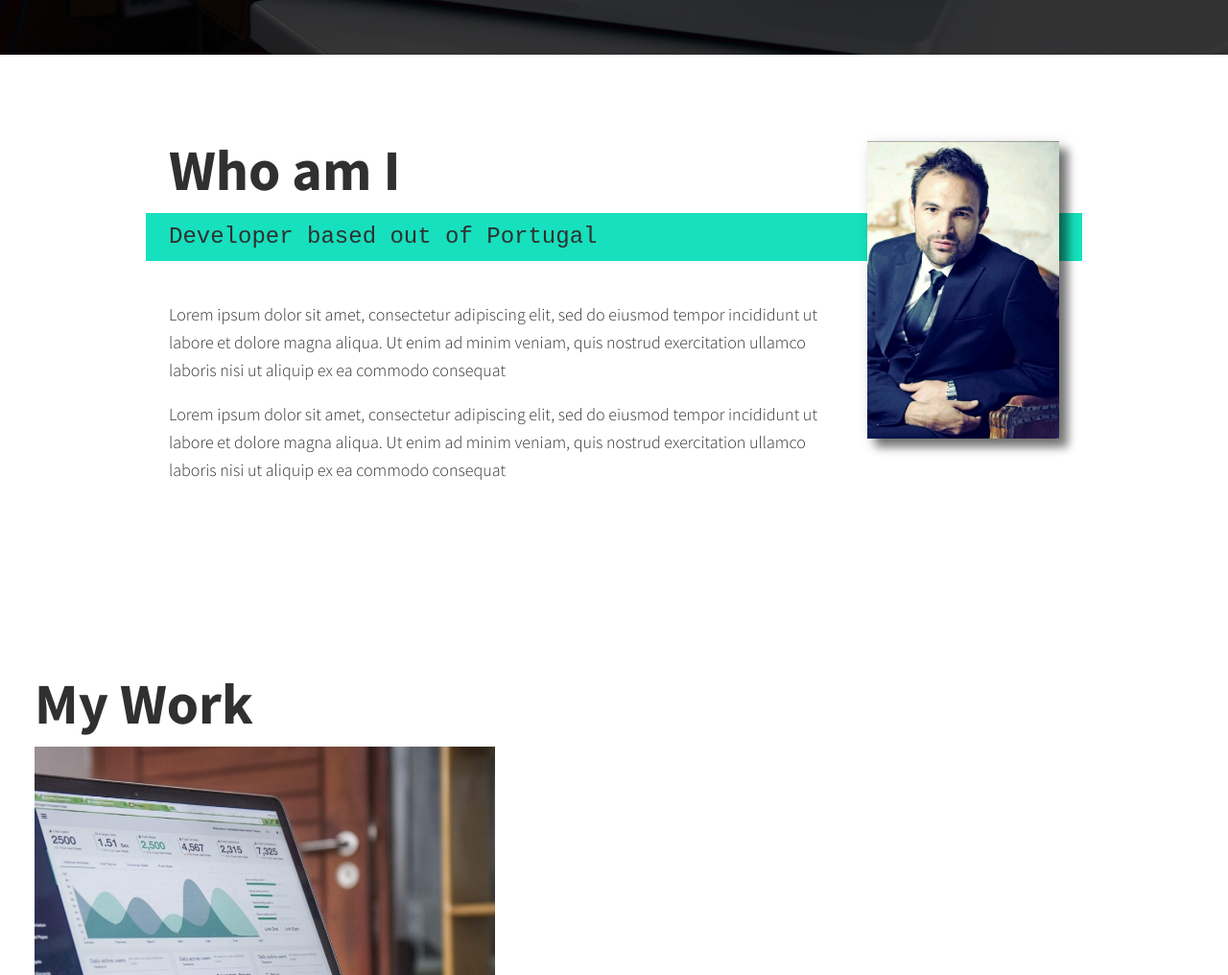
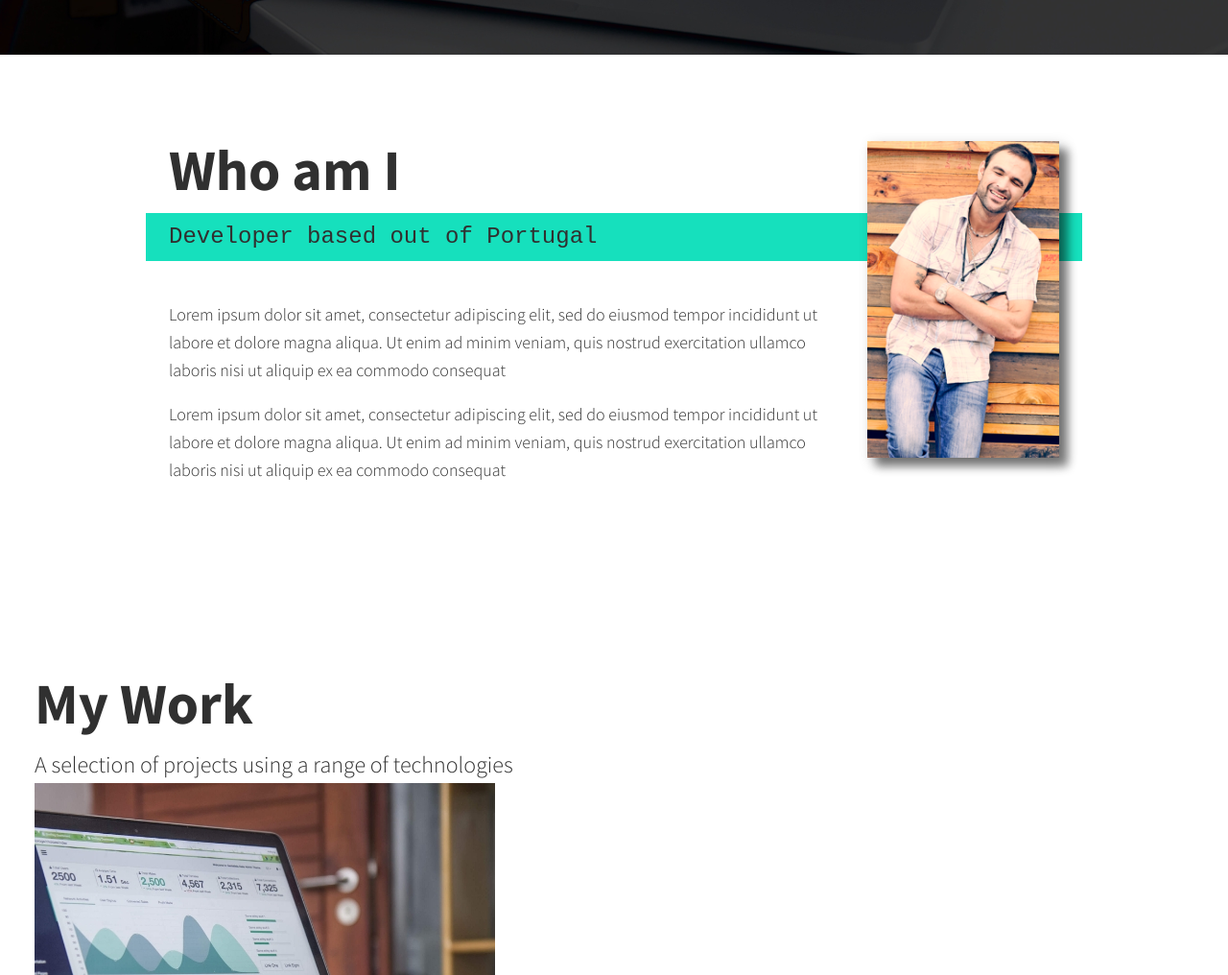
Before and after one commit to RaevenTech/raevenTech-portfolio, a plain HTML site: page index.html in a window 1280 px wide. Shown: the part 1107-2123 px from the top of the page at 96% size. Drawn offline with Linux system fonts and the light colour scheme.

Commit message:
my work project section

```diff
--- a/index.html
+++ b/index.html
@@ -131,7 +131,7 @@
             </div>
             <img
                 class="about_me_img"
-                src="assets/Portfolio/profile-long.jpg"
+                src="assets/Portfolio/profile-relax.png"
                 alt="Raeven"
             />
         </section>
@@ -140,7 +140,9 @@
 
         <section class="my_work" id="work">
             <h2 class="section_title">My Work</h2>
-            <p class="section_subtitle"></p>
+            <p class="section_subtitle">
+                A selection of projects using a range of technologies
+            </p>
             <div class="portfolio">
                 <!-- Portfolio item -->
                 <a href="#" class="portfolio_item">
```
Also changed, not shown: assets/Portfolio/profile-relax.png (added).
